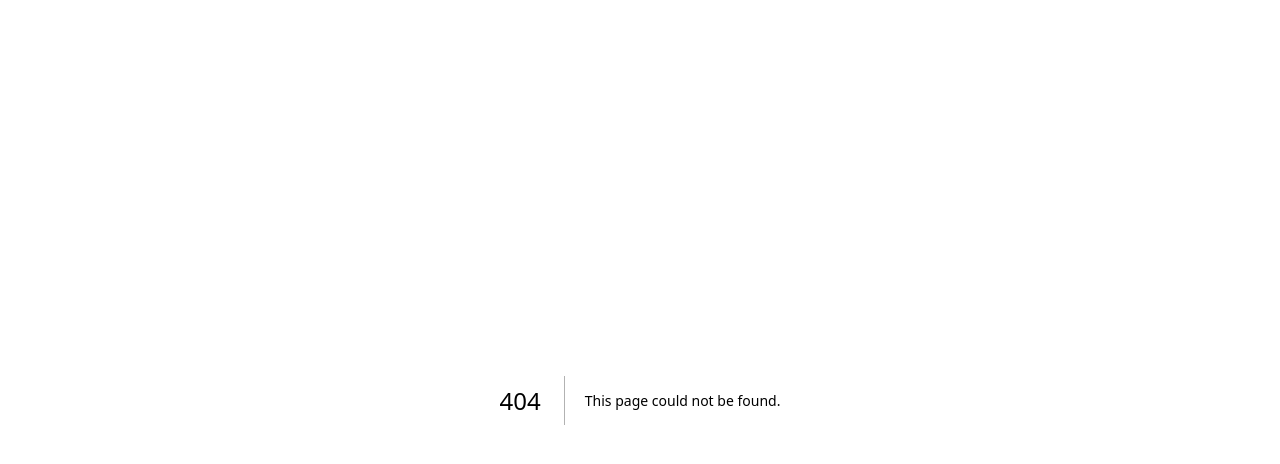
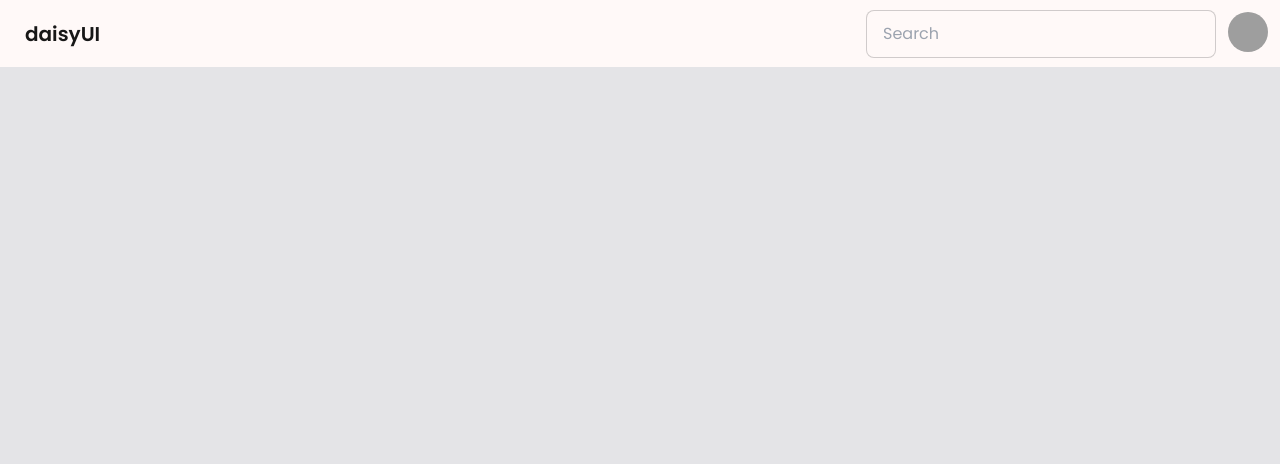
Before and after one commit to EstelitoBuenavista/PocketPlan, a Next.js app in the folder client/pocketplan/: page /pages/dashboard in a window 1280 px wide. Before the commit this address had no page. Shown: the top 464 px of the page. Built offline with nearby package versions, Linux system fonts and the light colour scheme; grey boxes are pictures that could not be loaded.

Commit message:
File restructure for pages, placed all pages in ia folder except the landing page

```diff
--- /dev/null
+++ b/client/pocketplan/src/app/components/navbar.js
@@ -0,0 +1,39 @@
+// components/navbar
+import Link from 'next/link';
+// import { useState } from 'react';
+
+export default function Navbar () {
+  return (
+    <div className="navbar bg-base-100">
+        <div className="flex-1">
+            <a className="btn btn-ghost text-xl">daisyUI</a>
+        </div>
+        <div className="flex-none gap-2">
+            <div className="form-control">
+            <input type="text" placeholder="Search" className="input input-bordered w-24 md:w-auto" />
+            </div>
+            <div className="dropdown dropdown-end">
+            <div tabIndex={0} role="button" className="btn btn-ghost btn-circle avatar">
+                <div className="w-10 rounded-full">
+                <img
+                    alt="Tailwind CSS Navbar component"
+                    src="https://img.daisyui.com/images/stock/photo-1534528741775-53994a69daeb.webp" />
+                </div>
+            </div>
+            <ul
+                tabIndex={0}
+                className="menu menu-sm dropdown-content bg-base-100 rounded-box z-[1] mt-3 w-52 p-2 shadow">
+                <li>
+                <a className="justify-between">
+                    Profile
+                    <span className="badge">New</span>
+                </a>
+                </li>
+                <li><a>Settings</a></li>
+                <li><a>Logout</a></li>
+            </ul>
+            </div>
+        </div>
+    </div>
+  );
+}
--- a/client/pocketplan/src/app/globals.css
+++ b/client/pocketplan/src/app/globals.css
@@ -27,3 +27,9 @@
   background-position: center;
   background-repeat: no-repeat;
 }
+
+.background {
+  background-color: #E4E4E7;
+  height: 100vh;
+  width: 100vw;
+}
--- a/client/pocketplan/src/app/page.js
+++ b/client/pocketplan/src/app/page.js
@@ -9,7 +9,7 @@
   const router = useRouter();
 
   const navToSignUp = () => {
-    router.push('/signup');
+    router.push('/pages/signup');
   }
 
   return (
--- /dev/null
+++ b/client/pocketplan/src/app/pages/dashboard/page.js
@@ -0,0 +1,10 @@
+// dashboard
+import Navbar from "../../components/navbar";
+
+export default function dashboard() {
+  return (
+    <div className="background">
+        <Navbar />
+    </div>
+  );
+}
--- a/client/pocketplan/src/app/login/page.js
+++ b/client/pocketplan/src/app/pages/login/page.js
@@ -10,7 +10,7 @@
       style= {{ backgroundImage: 'url("/assets/signuploginbg.jpg")' }}>
 
         <div className="absolute top-8 left-8">
-          <Link href="/" className=" flex items-center gap-2 text-neutral-content hover:text-primary">
+          <Link href="../" className=" flex items-center gap-2 text-neutral-content hover:text-primary">
             <ChevronLeftIcon className="w-4 h-4"/>
             <p className="text-sm font-normal">Back</p>
           </Link>
@@ -47,7 +47,7 @@
 
             <div className="flex items-center justify-center gap-2 w-full max-w-[217px] mx-auto">
               <p className="text-xs font-normal">Don't have an account yet?</p>
-              <Link href="/signup" className="text-primary text-xs font-normal">Sign Up</Link>
+              <Link href="/pages/signup" className="text-primary text-xs font-normal">Sign Up</Link>
             </div>
           </div>
         </div>
--- a/client/pocketplan/src/app/signup/page.js
+++ b/client/pocketplan/src/app/pages/signup/page.js
@@ -61,7 +61,7 @@
 
             <div className="flex items-center justify-center gap-2 w-full max-w-[200px] mx-auto">
               <p className="text-xs font-normal">Already have an account?</p>
-              <Link href="/login" className="text-primary text-xs font-normal">Login</Link>
+              <Link href="/pages/login" className="text-primary text-xs font-normal">Login</Link>
             </div>
           </div>
         </div>
```
